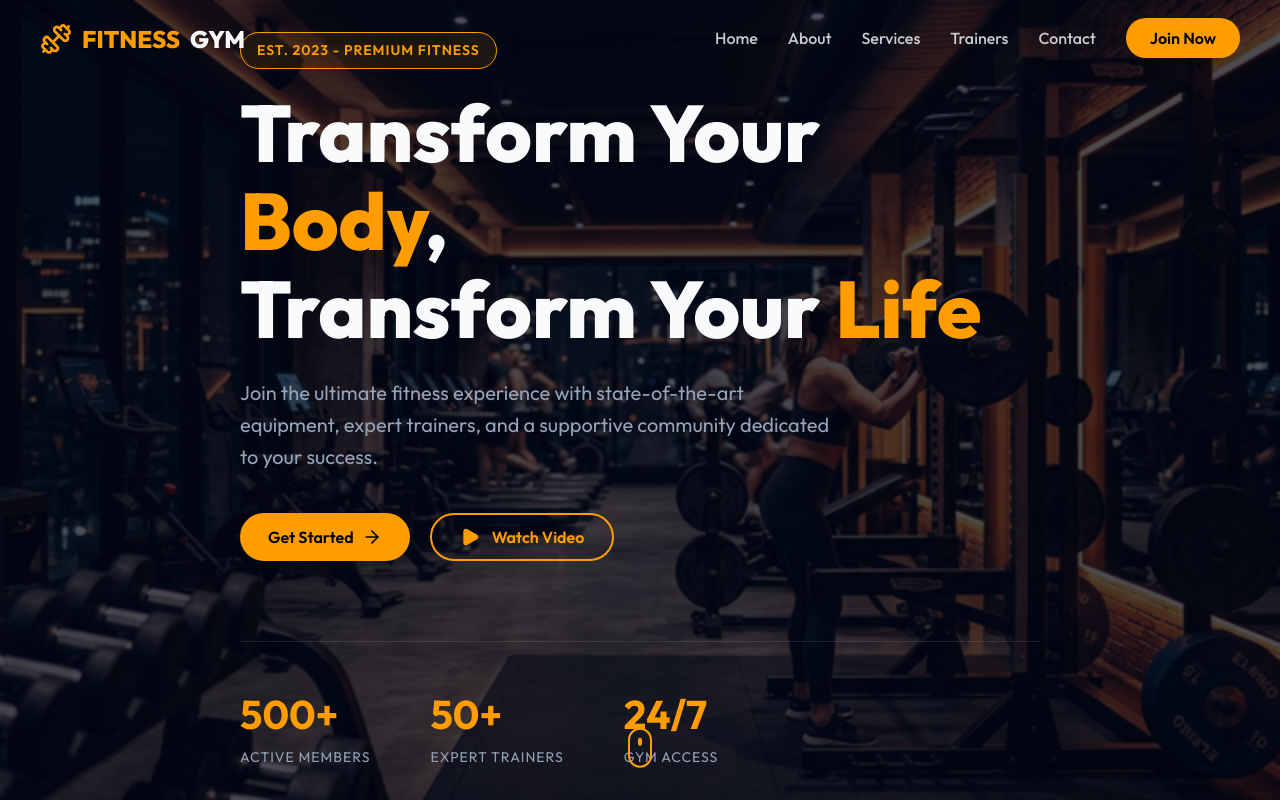
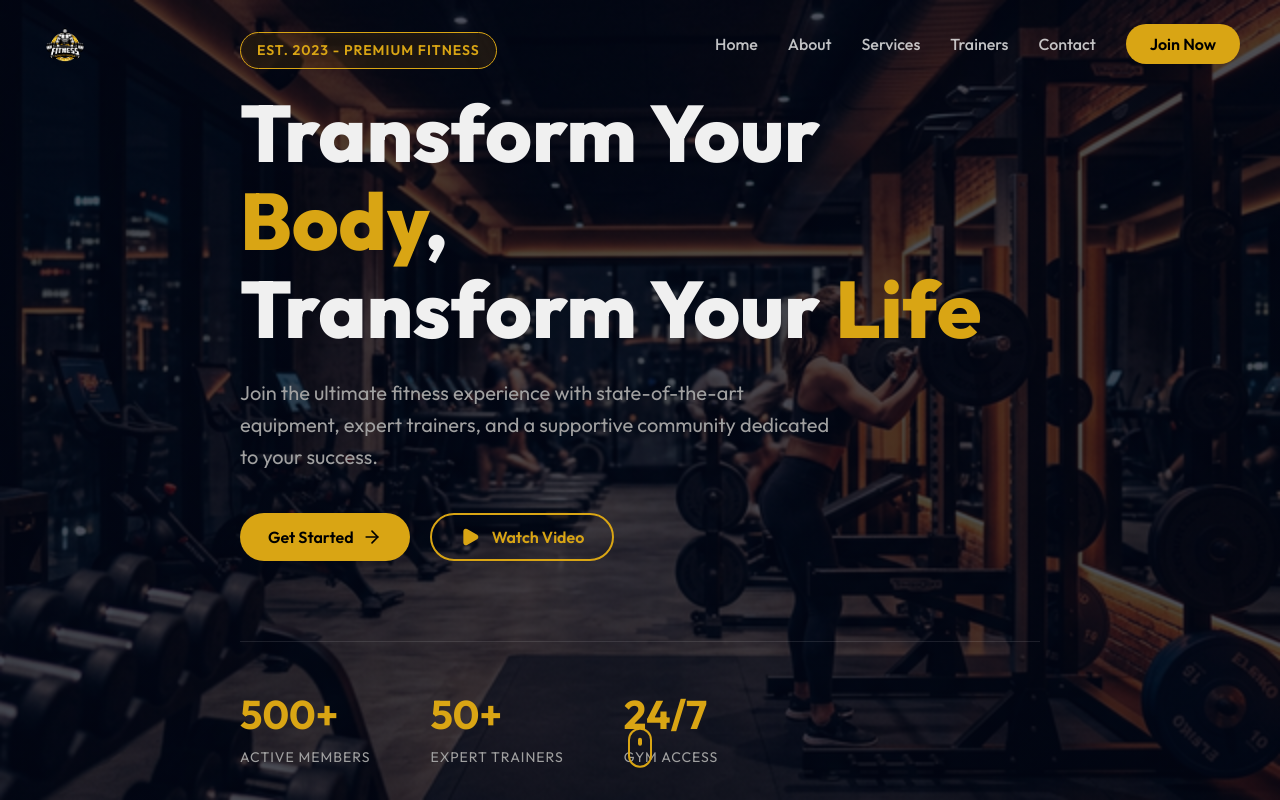
Before and after one commit to Msahan16/Fitness, a Next.js app: page / in a window 1280 px wide. Shown: the top 800 px of the page. Built offline with nearby package versions, Linux system fonts and the light colour scheme.

Commit message:
feat: update color palette and add official brand logo

```diff
--- a/src/app/globals.css
+++ b/src/app/globals.css
@@ -1,13 +1,13 @@
 :root {
-  --primary: #ff9d00;
-  --primary-hover: #e68d00;
-  --background: #020617;
-  --surface: #0f172a;
-  --surface-hover: #1e293b;
-  --foreground: #f8fafc;
-  --text-muted: #94a3b8;
-  --border: #1e293b;
-  --accent: #ff9d00;
+  --primary: #D9A514;
+  --primary-hover: #BF9112;
+  --background: #000000;
+  --surface: #121212;
+  --surface-hover: #1a1a1a;
+  --foreground: #F0F0F0;
+  --text-muted: #A0A0A0;
+  --border: #303030;
+  --accent: #D9A514;
 
   --max-width: 1200px;
   --border-radius: 12px;
--- a/src/components/Footer.tsx
+++ b/src/components/Footer.tsx
@@ -1,7 +1,8 @@
 "use client";
 
 import Link from "next/link";
-import { Dumbbell, Instagram, Twitter, Facebook, Youtube, ChevronRight } from "lucide-react";
+import Image from "next/image";
+import { Instagram, Twitter, Facebook, Youtube, ChevronRight } from "lucide-react";
 import styles from "./Footer.module.css";
 
 const Footer = () => {
@@ -10,8 +11,7 @@ const Footer = () => {
       <div className={`container ${styles.footerGrid}`}>
         <div className={styles.footerAbout}>
           <div className={styles.footerLogo}>
-            <Dumbbell size={32} color="var(--primary)" />
-            <span>FITNESS</span>GYM
+            <Image src="/logo.png" alt="Fitness Gym Logo" width={60} height={60} />
           </div>
           <p>
             The best fitness center in the city, providing top-class gym facilities
--- a/src/components/Navbar.tsx
+++ b/src/components/Navbar.tsx
@@ -2,7 +2,8 @@
 
 import { useState, useEffect } from "react";
 import Link from "next/link";
-import { Dumbbell, Menu, X } from "lucide-react";
+import Image from "next/image";
+import { Menu, X } from "lucide-react";
 import styles from "./Navbar.module.css";
 
 const Navbar = () => {
@@ -29,8 +30,7 @@ const Navbar = () => {
     <nav className={`${styles.navbar} ${scrolled ? styles.scrolled : ""}`}>
       <div className={`container ${styles.navContainer}`}>
         <Link href="/" className={styles.logo}>
-          <Dumbbell size={32} color="var(--primary)" />
-          <span>FITNESS</span>GYM
+          <Image src="/logo.png" alt="Fitness Gym Logo" width={50} height={50} priority />
         </Link>
 
         <ul className={styles.navLinks}>
```
Also changed, not shown: public/logo.png (added).
